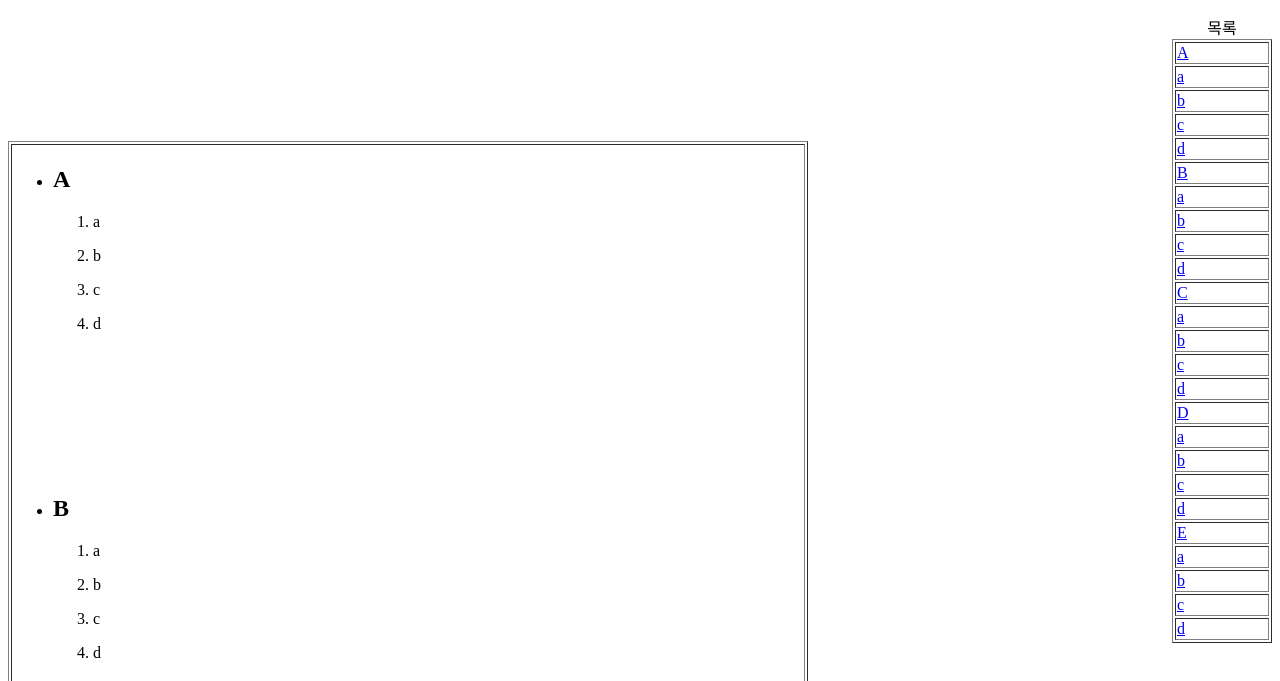
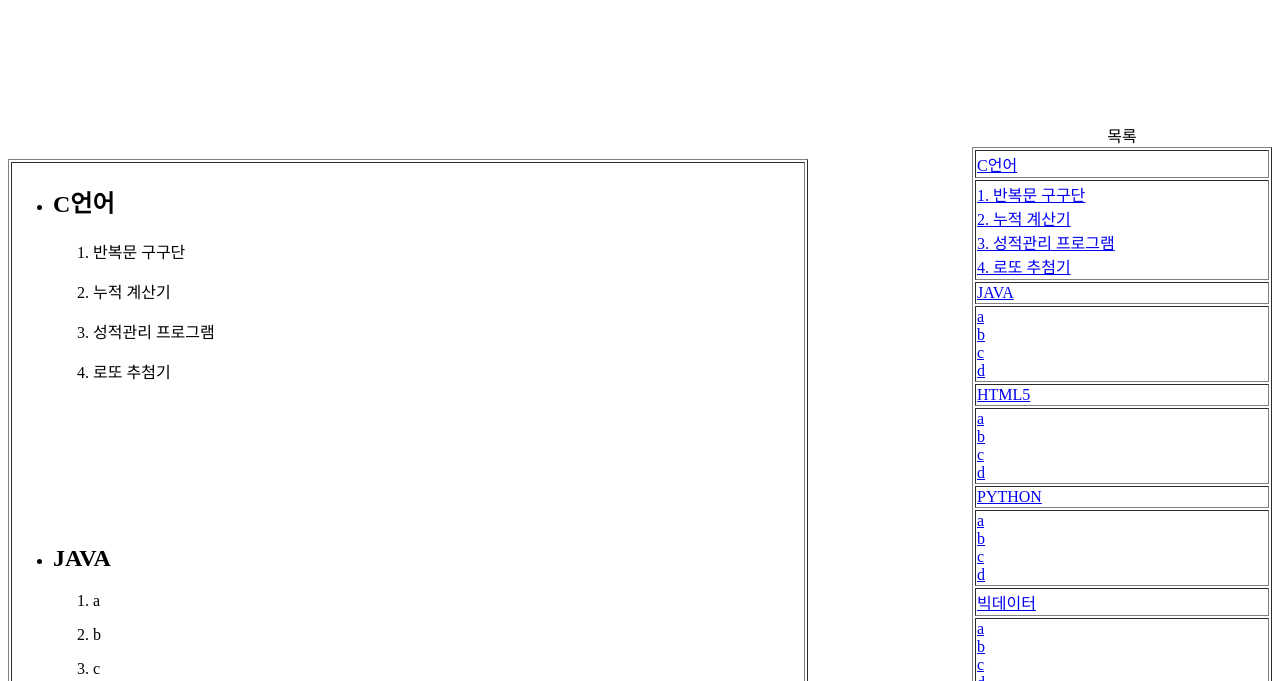
Before and after one commit to BAE-JI-WANG/wenhosting_20210203, a plain HTML site: page introduce.html in a window 1280 px wide. Shown: the part 119-800 px from the top of the page. Drawn offline with Linux system fonts and the light colour scheme.

Commit message:
내용추가 1차

```diff
--- a/introduce.html
+++ b/introduce.html
@@ -34,72 +34,88 @@
     </header>
 </center>
     <br>
-
-<center>
-    <article>
-    <table border="1" width="100" height="100">
-        <colgroup>
-        <col style="background: white;">
-        </colgroup>
-        <caption>목록</caption>
-
-            <tr><td><a href="#A">A</a></tr></td>
-
-            <tr><td><a href="#A_a">a</a></td></tr>
-            <tr><td><a href="#A_b">b</a></td></tr>
-            <tr><td><a href="#A_c">c</a></td></tr>
-            <tr><td><a href="#A_d">d</a></td></tr>
-
-            <tr><td><a href="#B">B</a></tr></td>
-
-            <tr><td><a href="#B_a">a</a></td></tr>
-            <tr><td><a href="#B_b">b</a></td></tr>
-            <tr><td><a href="#B_c">c</a></td></tr>
-            <tr><td><a href="#B_d">d</a></td></tr>
-
-            <tr><td><a href="#C">C</a></tr></td>
-
-            <tr><td><a href="#C_a">a</a></td></tr>
-            <tr><td><a href="#C_b">b</a></td></tr>
-            <tr><td><a href="#C_c">c</a></td></tr>
-            <tr><td><a href="#C_d">d</a></td></tr>
-
-            <tr><td><a href="#D">D</a></tr></td>
-
-            <tr><td><a href="#D_a">a</a></td></tr>
-            <tr><td><a href="#D_b">b</a></td></tr>
-            <tr><td><a href="#D_c">c</a></td></tr>
-            <tr><td><a href="#D_d">d</a></td></tr>
-
-            <tr><td><a href="#E">E</a></tr></td>
-
-            <tr><td><a href="#E_a">a</a></td></tr>
-            <tr><td><a href="#E_b">b</a></td></tr>
-            <tr><td><a href="#E_c">c</a></td></tr>
-            <tr><td><a href="#E_d">d</a></td></tr>
-    </table>
-</article>
-</center>
     <br>
     <br>
     <br>
     <br>
     <br>
     <br>
+
+<center>
+    <article>
+    <table border="1" width="300" height="100">
+        <colgroup>
+        <col style="background: white;">
+        </colgroup>
+        <caption>목록</caption>
+
+            <tr><td><a href="#A">C언어</a></tr></td>
+
+            <tr><td><a href="#A_a">1. 반복문 구구단</a>
+            <br>
+            <a href="#A_b">2. 누적 계산기</a>
+            <br>
+            <a href="#A_c">3. 성적관리 프로그램</a>
+            <br>
+            <a href="#A_d">4. 로또 추첨기</a></td></tr>
+
+            <tr><td><a href="#B">JAVA</a></tr></td>
+
+            <tr><td><a href="#B_a">a</a>
+            <br>
+            <a href="#B_b">b</a>
+            <br>
+            <a href="#B_c">c</a>
+            <br>
+            <a href="#B_d">d</a></td></tr>
+
+            <tr><td><a href="#C">HTML5</a></tr></td>
+
+            <tr><td><a href="#C_a">a</a>
+            <br>
+            <a href="#C_b">b</a>
+            <br>
+            <a href="#C_c">c</a>
+            <br>
+            <a href="#C_d">d</a></td></tr>
+
+            <tr><td><a href="#D">PYTHON</a></tr></td>
+
+            <tr><td><a href="#D_a">a</a>
+            <br>
+            <a href="#D_b">b</a>
+            <br>
+            <a href="#D_c">c</a>
+            <br>
+            <a href="#D_d">d</a></td></tr>
+
+            <tr><td><a href="#E">빅데이터</a></tr></td>
+
+            <tr><td><a href="#E_a">a</a>
+            <br>
+            <a href="#E_b">b</a>
+            <br>
+            <a href="#E_c">c</a>
+            <br>
+            <a href="#E_d">d</a></td></tr>
+    </table>
+</article>
+</center>
+    <br>
     <br>
 <table border="1" width="800" height="100">
     <tr><td><P id="A"></P>
     <ul>
-        <li><h2>A</h2>
+        <li><h2>C언어</h2>
             <ol>
                 <P id="A_a"></P>
-                <li>a</li>
+                <li>반복문 구구단</li>
                 <P id="A_b"></P>
-                <li>b</li>
+                <li>누적 계산기</li>
                 <P id="A_c"></P>
-                <li>c</li>
+                <li>성적관리 프로그램</li>
                 <P id="A_d"></P>
-                <li>d</li>
+                <li>로또 추첨기</li>
                 </a>
             </ol>
         </li>
@@ -115,7 +131,7 @@
 
     <P id="B"></P>
     <ul>
-        <li><h2>B</h2>
+        <li><h2>JAVA</h2>
             <ol>
                 <P id="B_a"></P>
                 <li>a</li>
@@ -140,7 +156,7 @@
 
     <P id="C"></P>
     <ul>
-        <li><h2>C</h2>
+        <li><h2>HTML5</h2>
             <ol>
                 <P id="C_a"></P>
                 <li>a</li>
@@ -165,7 +181,7 @@
 
     <P id="D"></P>
     <ul>
-        <li><h2>D</h2>
+        <li><h2>PYTHON</h2>
             <ol>
                 <P id="D_a"></P>
                 <li>a</li>
@@ -190,7 +206,7 @@
 
     <P id="E"></P>
     <ul>
-        <li><h2>E</h2>
+        <li><h2>빅데이터</h2>
             <ol>
                 <P id="E_a"></P>
                 <li>a</li>
```
